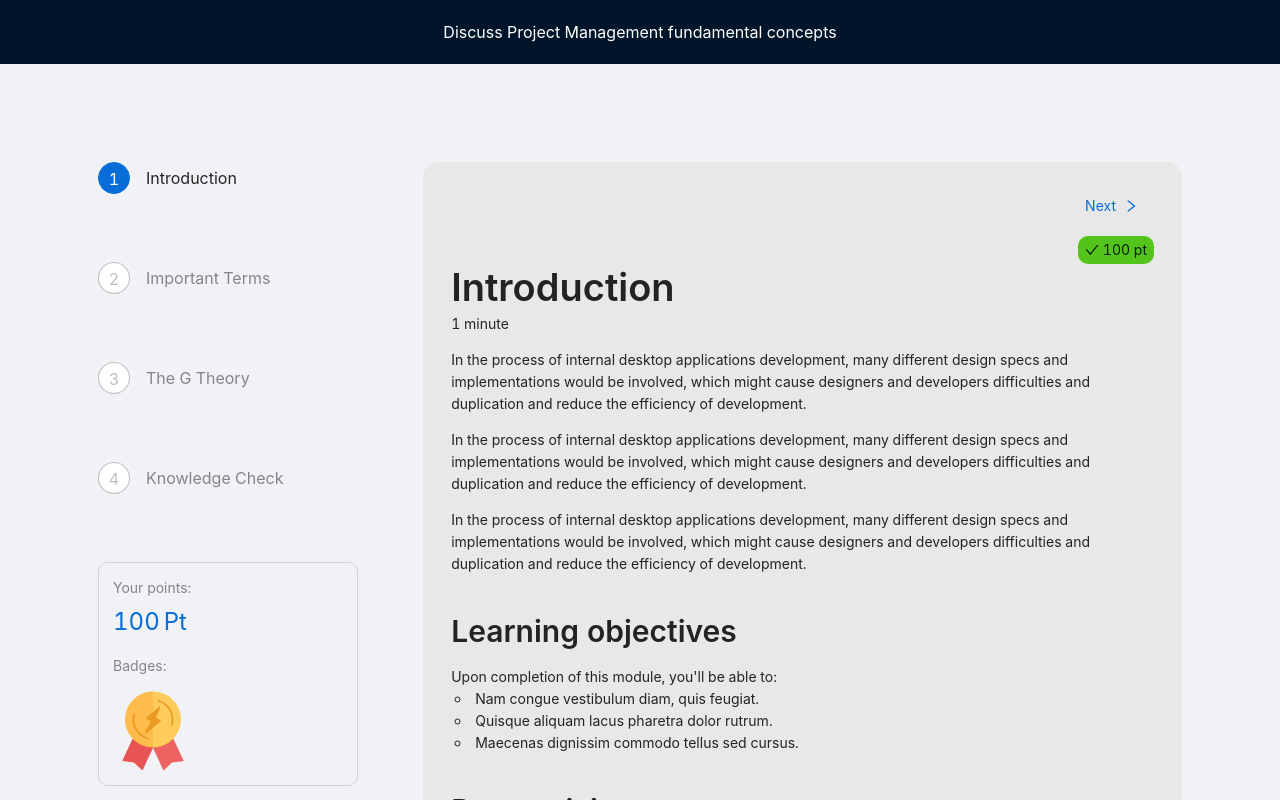
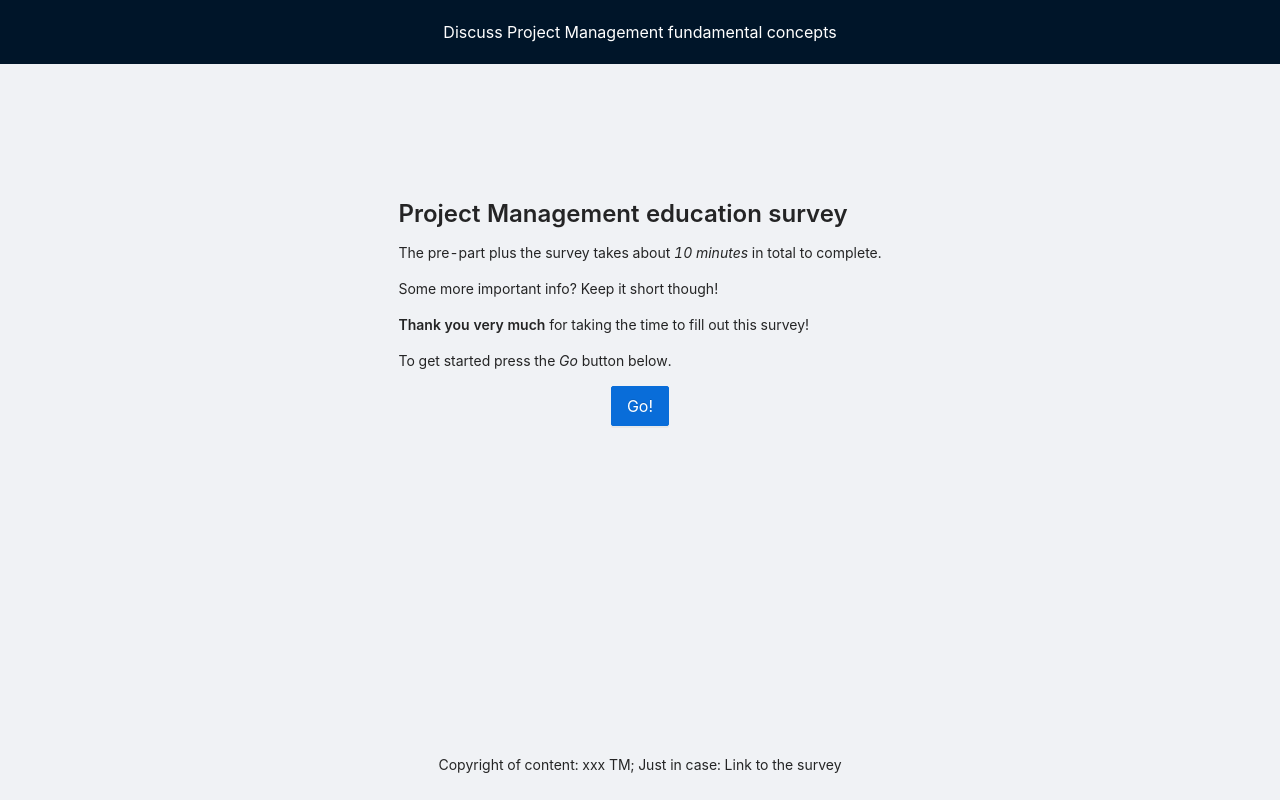
Before and after one commit to tbwiss/gamified-pm-learning, a React (Create React App) app: page / in a window 1280 px wide. Shown: the top 800 px of the page. Built offline with nearby package versions, Linux system fonts and the light colour scheme.

Commit message:
Landing page

```diff
--- /dev/null
+++ b/src/components/landing/LandingPage.css
@@ -0,0 +1,15 @@
+.landing-page {
+  text-align: left;
+  margin: 7em;
+  max-width: 1100px !important;
+}
+
+.landing-main-title {
+  margin-top: 1.5em;
+}
+
+@media only screen and (max-width: 1000px) {
+  .landing-page {
+    margin: 2em;
+  }
+}
--- /dev/null
+++ b/src/components/landing/LandingPage.tsx
@@ -0,0 +1,42 @@
+import React, { FC } from "react";
+import { Button, Typography } from "antd";
+import "./LandingPage.css";
+
+const { Title, Paragraph, Text } = Typography;
+
+const LandingPage: FC<{ onGo: (...args: any[]) => any }> = ({ onGo }) => {
+  return (
+    <Typography className="landing-page">
+      <Title level={3} className="landing-main-title">
+        Project Management education survey
+      </Title>
+      <Paragraph>
+        <Text>
+          The pre-part plus the survey takes about <i>10 minutes</i> in total to
+          complete.
+        </Text>
+      </Paragraph>
+      <Paragraph>
+        <Text>Some more important info? Keep it short though!</Text>
+      </Paragraph>
+      <Paragraph>
+        <Text>
+          <strong>Thank you very much</strong> for taking the time to fill out
+          this survey!
+        </Text>
+      </Paragraph>
+      <Paragraph>
+        <Text>
+          To get started press the <i>Go</i> button below.
+        </Text>
+      </Paragraph>
+      <Paragraph style={{ textAlign: "center" }}>
+        <Button size="large" type="primary" onClick={onGo}>
+          Go!
+        </Button>
+      </Paragraph>
+    </Typography>
+  );
+};
+
+export default LandingPage;
--- a/src/components/main/Main.css
+++ b/src/components/main/Main.css
@@ -21,4 +21,7 @@
 .header {
   color: white !important;
   font-size: 16px;
+  overflow: hidden;
+  text-overflow: ellipsis;
+  white-space: nowrap;
 }
--- a/src/components/main/Main.tsx
+++ b/src/components/main/Main.tsx
@@ -4,18 +4,26 @@ import { openRedirectModal } from "../modal/Modals";
 import Stepper from "../stepper/Stepper";
 import Viewer from "../viewer/Viewer";
 import "./Main.css";
+import LandingPage from "../landing/LandingPage";
 
 const { Header, Footer, Content } = Layout;
 
 const doRedirect = () => {
   openRedirectModal(() => {
-    // Do redirect
+    // TODO: Do redirect
     console.log("Main: Redirect to survey now..");
   });
 };
 
 const Main: FC = () => {
   const [isStepper, setIsStepper] = useState(true);
+  const [isLandingPage, setIsLandingPage] = useState(true);
+
+  const doABtestingRedirect = () => {
+    setIsLandingPage(false);
+    const aOrb = Math.random() >= 0.5;
+    setIsStepper(aOrb);
+  };
 
   return (
     <>
@@ -24,13 +32,19 @@ const Main: FC = () => {
           Discuss Project Management fundamental concepts
         </Header>
         <Content className="content">
-          {isStepper ? (
-            <Stepper onCompleted={doRedirect} />
+          {isLandingPage ? (
+            <LandingPage onGo={doABtestingRedirect} />
           ) : (
-            <Viewer onCompleted={doRedirect} />
+            <>
+              {isStepper ? (
+                <Stepper onCompleted={doRedirect} />
+              ) : (
+                <Viewer onCompleted={doRedirect} />
+              )}
+            </>
           )}
         </Content>
-        <Footer>
+        <Footer onClick={() => setIsLandingPage(true)}>
           Copyright of content: xxx TM; Just in case: Link to the survey
         </Footer>
       </Layout>
```
